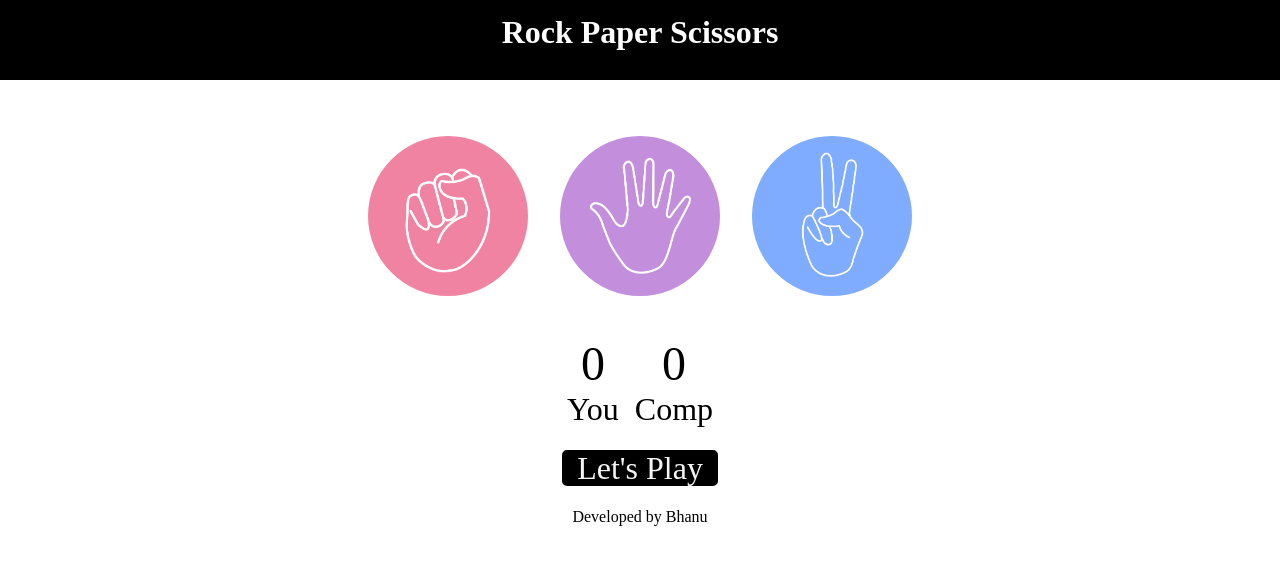
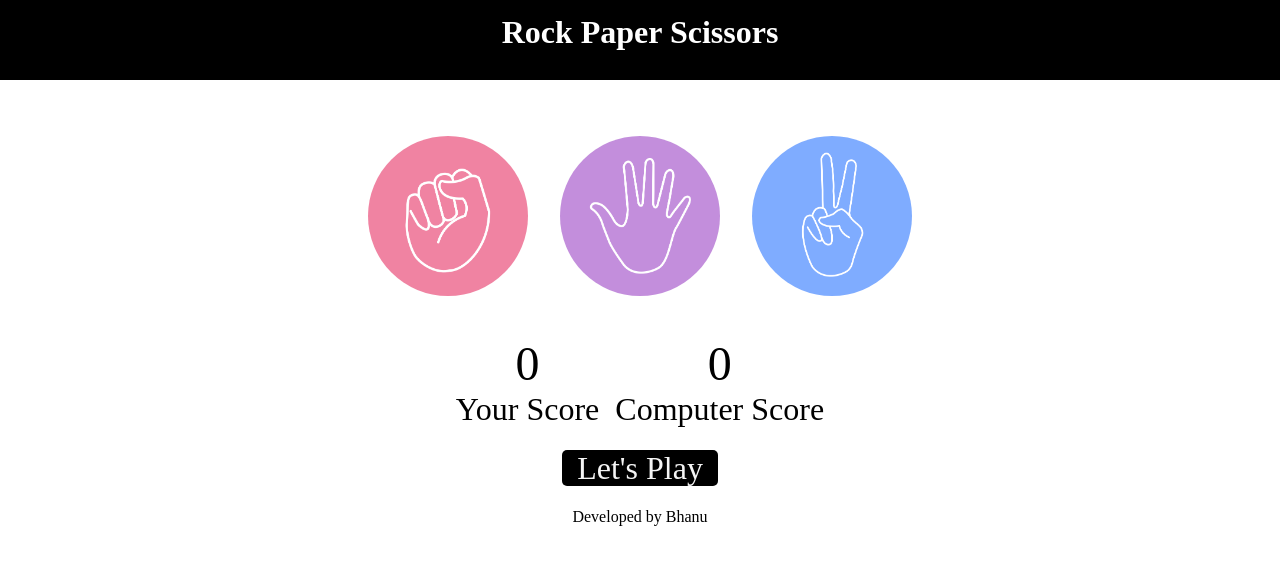
Before and after one commit to sbshekar143-ui/Rock_Paper_Scissors, a plain HTML site: page index.html in a window 1280 px wide. Drawn offline with Linux system fonts and the light colour scheme.

Commit message:
Update index.html
Naming changes

```diff
--- a/index.html
+++ b/index.html
@@ -18,15 +18,16 @@
     <div class = "scoreboard">
     <div class="user">
         <p id="userscore">0</p>
-         <p>You</p>
+         <p>Your Score</p>
     </div>
     <div class = "comp">
         <p id="compscore">0</p>
-        <p>Comp</p>
+        <p>Computer Score</p>
     </div>
     </div>
     <div class="showwinner">Let's Play</div>
     <footer>Developed by Bhanu</footer>
     <script src="javascript.js"></script>
 </body>
+
 </html>
```
